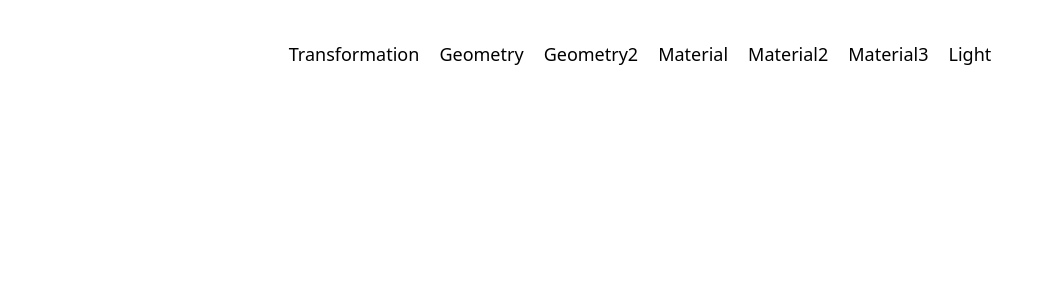
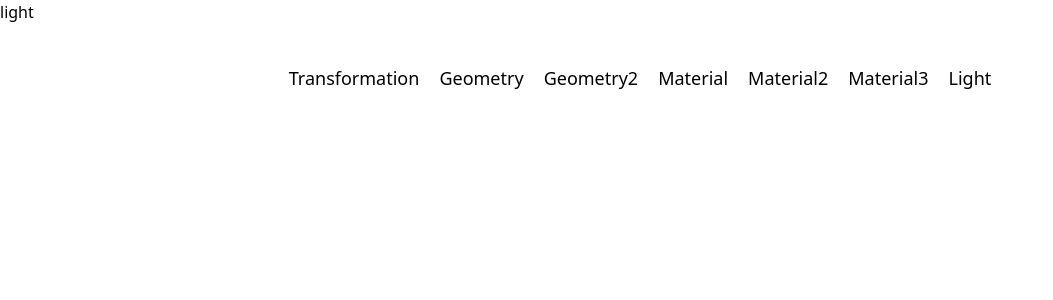
Before and after one commit to alstjd0051/learn_r3f, a React (Vite) app: page / in a window 1280 px wide. Shown: the top 300 px of the page, without its empty margins (0-1053 px from the left). Built offline with nearby package versions, Linux system fonts and the light colour scheme.

Commit message:
feat: Add Header component for the darkmode layout

```diff
--- a/src/App.css
+++ b/src/App.css
@@ -4,6 +4,9 @@
 
 @layer base {
   #root {
-    @apply m-auto p-0 w-full h-dvh;
+    @apply m-auto p-0 w-full h-dvh dark:bg-black/90 dark:text-white;
+  }
+  nav {
+    @apply text-white;
   }
 }
--- a/src/App.tsx
+++ b/src/App.tsx
@@ -6,6 +6,7 @@ import { ReactQueryDevtools } from "@tanstack/react-query-devtools";
 import { useChangeTools, useClient } from "./components/lib/tanstack";
 import { Route, Routes } from "react-router-dom";
 import ErrorBoundary from "./components/units/error";
+import Header from "./components/commons/layout/header";
 
 function App() {
   const queryClient = useClient();
@@ -13,6 +14,7 @@ function App() {
 
   return (
     <>
+      <Header />
       <QueryClientProvider client={queryClient}>
         <Routes>
           <Route
--- /dev/null
+++ b/src/components/commons/layout/header.tsx
@@ -0,0 +1,19 @@
+import React, { useState } from "react";
+
+const Header = () => {
+  const [dark, setDark] = useState(false);
+  const darkModeHandler = () => {
+    setDark(!dark);
+    document.body.classList.toggle("dark");
+  };
+  return (
+    <div>
+      <button onClick={() => darkModeHandler()}>
+        {dark && "dark"}
+        {!dark && "light"}
+      </button>
+    </div>
+  );
+};
+
+export default Header;
--- a/tailwind.config.js
+++ b/tailwind.config.js
@@ -1,8 +1,13 @@
 /** @type {import('tailwindcss').Config} */
 export default {
-  content: ["./index.html", "./src/**/*.{js,ts,jsx,tsx}"],
+  content: [
+    "./index.html",
+    "./src/**/*.{js,ts,jsx,tsx}",
+    "./src/components/**/{js,ts,jsx,tsx}",
+  ],
   theme: {
     extend: {},
   },
+  darkMode: "class",
   plugins: [],
 };
```
